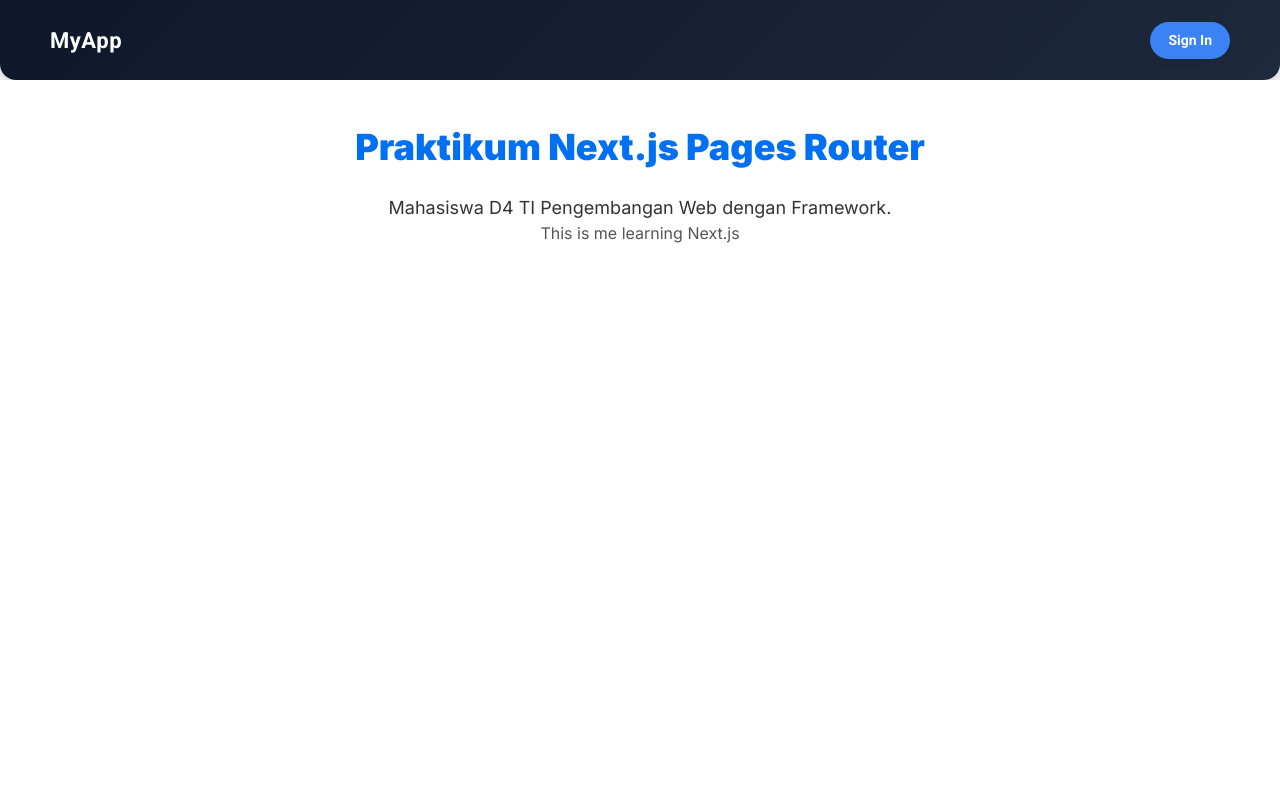
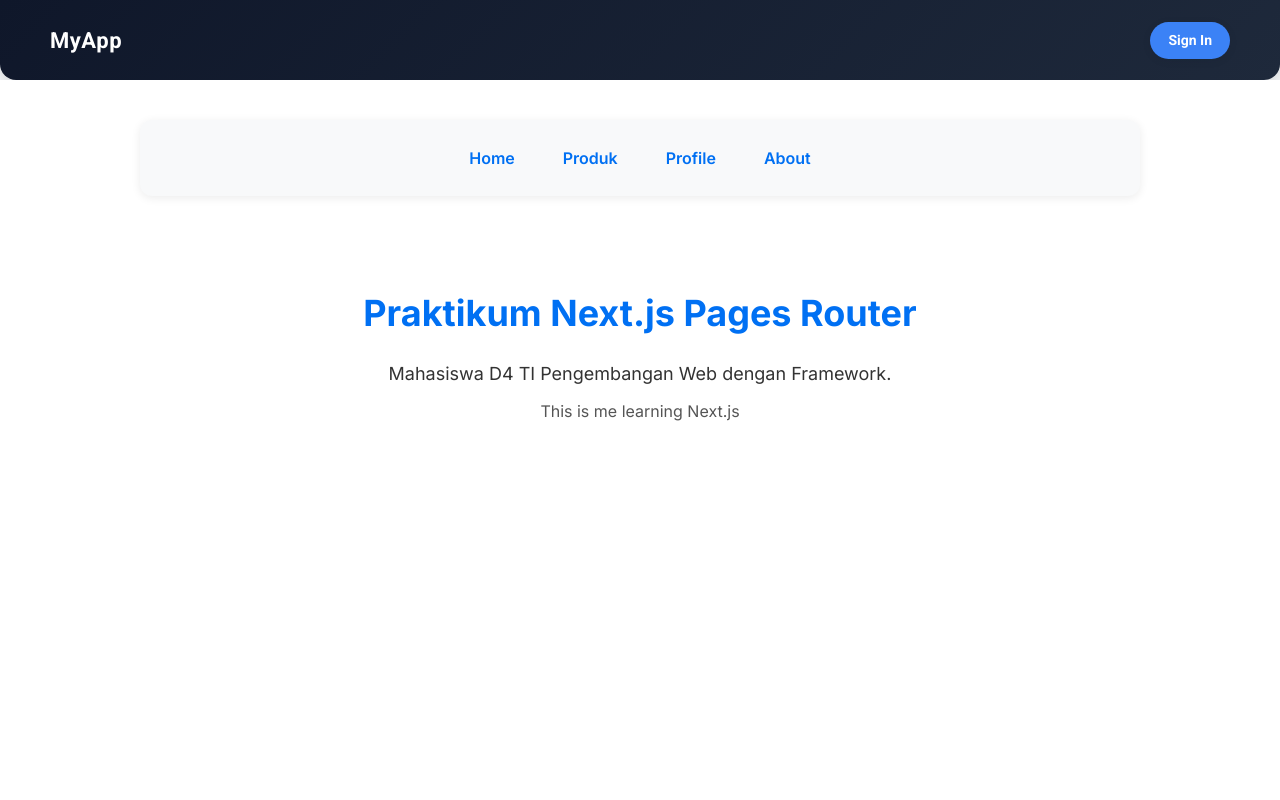
Before and after one commit to Ghetsa/DeployPBF_2026, a Next.js app in the folder my-app/: page / in a window 1280 px wide. Shown: the top 800 px of the page. Built offline with nearby package versions, Linux system fonts and the light colour scheme; no server answers.

Commit message:
add: menu

```diff
--- a/my-app/src/pages/index.tsx
+++ b/my-app/src/pages/index.tsx
@@ -1,5 +1,7 @@
 import Head from 'next/head'
+import Link from 'next/link'
 import { Inter } from 'next/font/google'
+import styles from '../styles/Home.module.scss'
 
 const inter = Inter({ subsets: ['latin'] })
 
@@ -11,32 +13,31 @@ export default function Home() {
         <meta name="description" content="Deploy Next.js Matkul PBF" />
       </Head>
 
-      <main
-        className={inter.className}
-        style={{
-          padding: '40px',
-          textAlign: 'center',
-          backgroundColor: '#ffffff',
-          minHeight: '100vh'
-        }}
-      >
-        <h1
-          style={{
-            color: '#0070f3',
-            fontSize: '36px',
-            marginBottom: '20px'
-          }}
-        >
-          <b>Praktikum Next.js Pages Router</b>
-        </h1>
+      <main className={`${inter.className} ${styles.main}`}>
+        <nav className={styles.navbar}>
+          <Link href="/" className={styles.navLink}>
+            Home
+          </Link>
+          <Link href="/produk" className={styles.navLink}>
+            Produk
+          </Link>
+          <Link href="/profile" className={styles.navLink}>
+            Profile
+          </Link>
+          <Link href="/about" className={styles.navLink}>
+            About
+          </Link>
+        </nav>
 
-        <p style={{ fontSize: '18px', color: '#333' }}>
-          Mahasiswa D4 TI Pengembangan Web dengan Framework.
-        </p>
+        <section className={styles.hero}>
+          <h1 className={styles.title}>Praktikum Next.js Pages Router</h1>
 
-        <p style={{ fontSize: '16px', color: '#555' }}>
-          This is me learning Next.js
-        </p>
+          <p className={styles.subtitle}>
+            Mahasiswa D4 TI Pengembangan Web dengan Framework.
+          </p>
+
+          <p className={styles.text}>This is me learning Next.js</p>
+        </section>
       </main>
     </>
   )
--- /dev/null
+++ b/my-app/src/styles/Home.module.scss
@@ -0,0 +1,88 @@
+.main {
+  min-height: 100vh;
+  padding: 40px 20px;
+  background-color: #ffffff;
+  display: flex;
+  flex-direction: column;
+  align-items: center;
+}
+
+.navbar {
+  width: 100%;
+  max-width: 1000px;
+  display: flex;
+  justify-content: center;
+  gap: 16px;
+  padding: 16px 24px;
+  margin-bottom: 50px;
+  background-color: #f8f9fa;
+  border-radius: 12px;
+  box-shadow: 0 2px 10px rgba(0, 0, 0, 0.08);
+  flex-wrap: wrap;
+}
+
+.navLink {
+  text-decoration: none;
+  color: #0070f3;
+  font-size: 16px;
+  font-weight: 600;
+  padding: 10px 16px;
+  border-radius: 8px;
+  transition: all 0.3s ease;
+
+  &:hover {
+    background-color: #0070f3;
+    color: #ffffff;
+  }
+}
+
+.hero {
+  text-align: center;
+  margin-top: 40px;
+}
+
+.title {
+  color: #0070f3;
+  font-size: 36px;
+  margin-bottom: 20px;
+  font-weight: 700;
+}
+
+.subtitle {
+  font-size: 18px;
+  color: #333333;
+  margin-bottom: 12px;
+}
+
+.text {
+  font-size: 16px;
+  color: #555555;
+}
+
+@media (max-width: 700px) {
+  .main {
+    padding: 24px 16px;
+  }
+
+  .navbar {
+    gap: 10px;
+    padding: 14px;
+  }
+
+  .navLink {
+    font-size: 14px;
+    padding: 8px 12px;
+  }
+
+  .title {
+    font-size: 28px;
+  }
+
+  .subtitle {
+    font-size: 16px;
+  }
+
+  .text {
+    font-size: 14px;
+  }
+}
```
